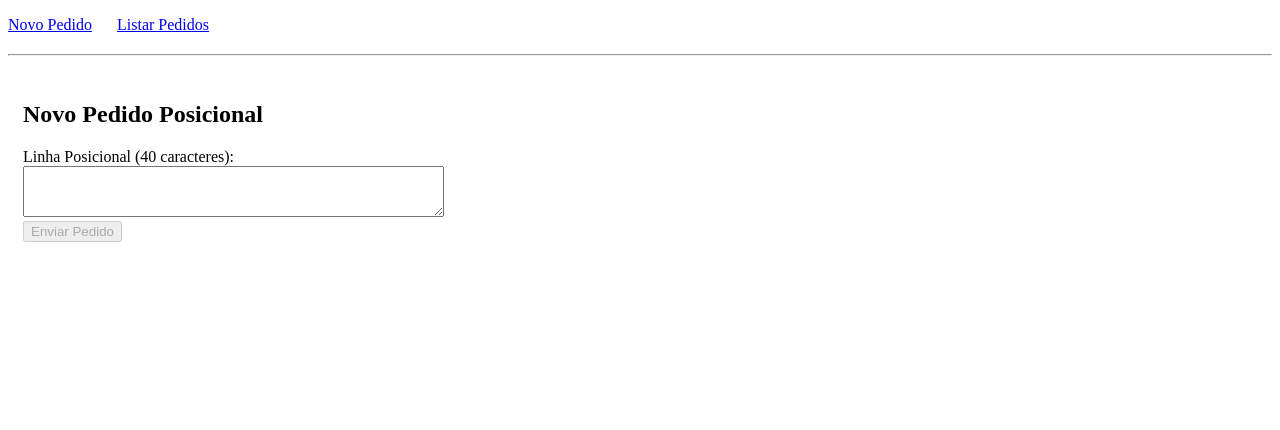
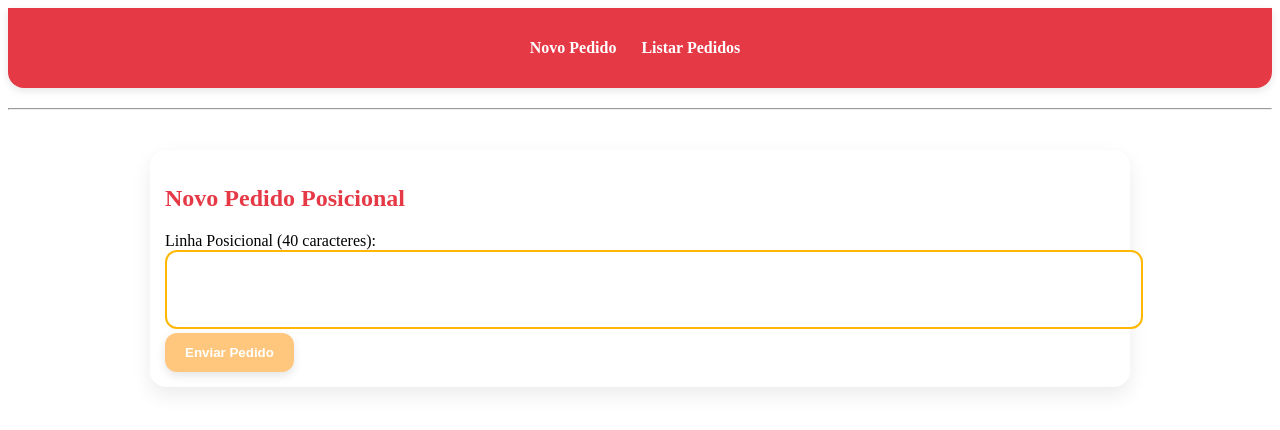
Before and after one commit to bobosu10/bobosu10-Anbima_Desafio, an Angular app in the folder desafio-anbima/anbima-frontend/: page /novo in a window 1280 px wide. Shown: the top 430 px of the page. Built offline with nearby package versions, Linux system fonts and the light colour scheme.

Commit message:
feat:adicionado css basico para a API

```diff
--- a/desafio-anbima/anbima-frontend/src/app/app.css
+++ b/desafio-anbima/anbima-frontend/src/app/app.css
@@ -0,0 +1,70 @@
+/* ===== GLOBAL ===== */
+body, html {
+  margin: 0;
+  padding: 0;
+  font-family: 'Poppins', 'Segoe UI', Roboto, sans-serif;
+  background-color: #fff7f2;
+  color: #333;
+}
+
+main {
+  max-width: 950px;
+  margin: 40px auto;
+  padding: 30px;
+  background: #ffffff;
+  border-radius: 16px;
+  box-shadow: 0 8px 20px rgba(0,0,0,0.08);
+}
+
+/*  NAVBAR / MENU  */
+nav {
+  background-color: #e63946;
+  padding: 15px 30px;
+  display: flex;
+  justify-content: center;
+  gap: 25px;
+  border-radius: 0 0 16px 16px;
+  box-shadow: 0 3px 8px rgba(0,0,0,0.1);
+}
+
+nav a {
+  color: #fff;
+  font-weight: 600;
+  text-decoration: none;
+  font-size: 16px;
+  transition: all 0.3s ease;
+}
+
+nav a:hover {
+  color: #f1faee;
+}
+
+/* Responsividade */
+
+@media (max-width: 700px) {
+  nav {
+    flex-direction: column;
+    text-align: center;
+    gap: 10px;
+  }
+
+  table, thead, tbody, th, td, tr {
+    display: block;
+  }
+
+  tr {
+    margin-bottom: 15px;
+  }
+
+  td {
+    padding: 8px 10px;
+    border: none;
+    display: flex;
+    justify-content: space-between;
+  }
+
+  td::before {
+    content: attr(data-label);
+    font-weight: bold;
+  }
+}
--- a/desafio-anbima/anbima-frontend/src/app/novo-pedido/novo-pedido.css
+++ b/desafio-anbima/anbima-frontend/src/app/novo-pedido/novo-pedido.css
@@ -0,0 +1,85 @@
+h2 {
+  color: #e63946; /* vermelho vibrante */
+  margin-bottom: 20px;
+  font-weight: 700;
+}
+
+textarea {
+  padding: 12px;
+  border: 2px solid #ffb703; /* laranja suave */
+  border-radius: 12px;
+  font-size: 15px;
+  width: 100%;
+  transition: all 0.3s ease;
+  resize: none;
+}
+
+textarea:focus {
+  border-color: #e63946;
+  box-shadow: 0 0 6px rgba(230, 57, 70, 0.3);
+  outline: none;
+}
+
+button {
+  background-color: #f77f00; /* laranja vibrante */
+  color: #fff;
+  padding: 12px 20px;
+  border: none;
+  border-radius: 12px;
+  font-weight: 600;
+  cursor: pointer;
+  transition: all 0.3s ease;
+  box-shadow: 0 4px 10px rgba(0,0,0,0.1);
+}
+
+button[disabled] {
+  background-color: #ffc77d;
+  cursor: not-allowed;
+}
+
+button:not([disabled]):hover {
+  background-color: #d65a00;
+  transform: translateY(-2px);
+}
+
+.success-message {
+  color: #06d6a0;
+  font-weight: bold;
+  margin-top: 10px;
+}
+
+.error-message {
+  color: #e63946;
+  font-weight: bold;
+  margin-top: 10px;
+}
+
+/* Responsividade */
+
+@media (max-width: 700px) {
+  nav {
+    flex-direction: column;
+    text-align: center;
+    gap: 10px;
+  }
+
+  table, thead, tbody, th, td, tr {
+    display: block;
+  }
+
+  tr {
+    margin-bottom: 15px;
+  }
+
+  td {
+    padding: 8px 10px;
+    border: none;
+    display: flex;
+    justify-content: space-between;
+  }
+
+  td::before {
+    content: attr(data-label);
+    font-weight: bold;
+  }
+}
--- a/desafio-anbima/anbima-frontend/src/app/pedidos-lista/pedidos-lista.css
+++ b/desafio-anbima/anbima-frontend/src/app/pedidos-lista/pedidos-lista.css
@@ -1,18 +1,114 @@
-button {
-  margin-right: 6px;
-  padding: 5px 10px;
-  border: none;
-  background-color: #007bff;
-  color: white;
-  border-radius: 4px;
-  cursor: pointer;
+h2 {
+  color: #e63946;
+  margin-bottom: 15px;
+  font-weight: 700;
 }
 
-button[disabled] {
-  background-color: #cccccc;
+/* FILTROS  */
+div[style*="Filtrar"] {
+  display: flex;
+  align-items: center;
+  gap: 10px;
+  margin: 15px 0;
+}
+
+div[style*="Filtrar"] button {
+  padding: 8px 16px;
+  border-radius: 12px;
+  border: none;
+  font-weight: 500;
+  cursor: pointer;
+  transition: all 0.3s ease;
+  color: white;
+  background-color: #f77f00;
+}
+
+div[style*="Filtrar"] button[disabled] {
+  background-color: #ffc77d;
   cursor: not-allowed;
 }
 
-button:not([disabled]):hover {
-  background-color: #0056b3;
+div[style*="Filtrar"] button:not([disabled]):hover {
+  background-color: #d65a00;
+  transform: translateY(-2px);
 }
+
+/* TABELA  */
+table {
+  width: 100%;
+  border-collapse: separate;
+  border-spacing: 0;
+  border-radius: 12px;
+  overflow: hidden;
+  box-shadow: 0 6px 15px rgba(0,0,0,0.08);
+}
+
+th {
+  background-color: #1d3557;
+  color: #fff;
+  text-align: left;
+  padding: 12px;
+  font-weight: 600;
+  font-size: 14px;
+}
+
+td {
+  padding: 12px;
+  border-bottom: 1px solid #f1f1f1;
+  font-size: 14px;
+}
+
+tr:nth-child(even) {
+  background-color: #fef9f5;
+}
+
+tr:hover {
+  background-color: #fff2e6;
+  transition: background-color 0.3s ease;
+}
+
+/*CORES DE STATUS  */
+td[style*="color: green"] {
+  font-weight: bold;
+  color: #06d6a0 !important;
+}
+
+td[style*="color: orange"] {
+  font-weight: bold;
+  color: #f77f00 !important;
+}
+
+/* MENSAGENS DE ERRO */
+strong {
+  color: #e63946;
+}
+
+/* Responsividade */
+
+@media (max-width: 700px) {
+  nav {
+    flex-direction: column;
+    text-align: center;
+    gap: 10px;
+  }
+
+  table, thead, tbody, th, td, tr {
+    display: block;
+  }
+
+  tr {
+    margin-bottom: 15px;
+  }
+
+  td {
+    padding: 8px 10px;
+    border: none;
+    display: flex;
+    justify-content: space-between;
+  }
+
+  td::before {
+    content: attr(data-label);
+    font-weight: bold;
+  }
+}
```
